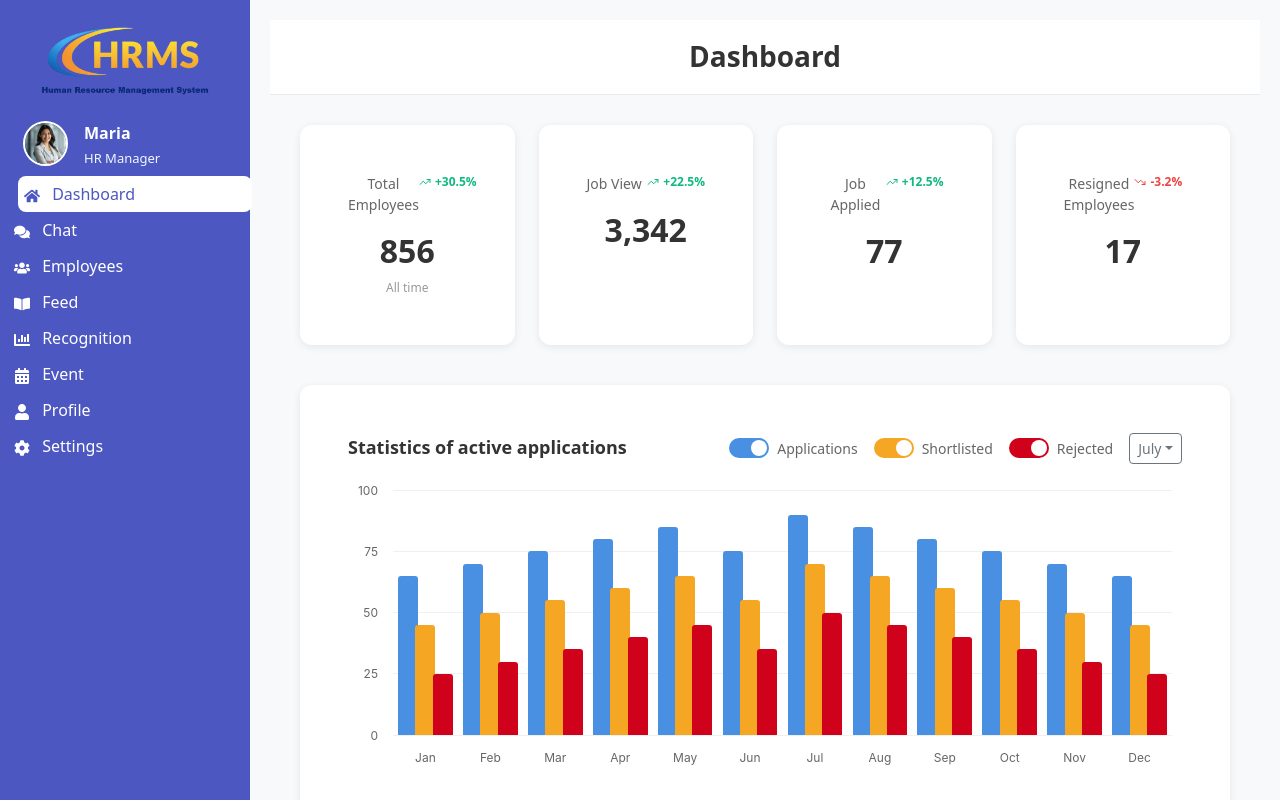
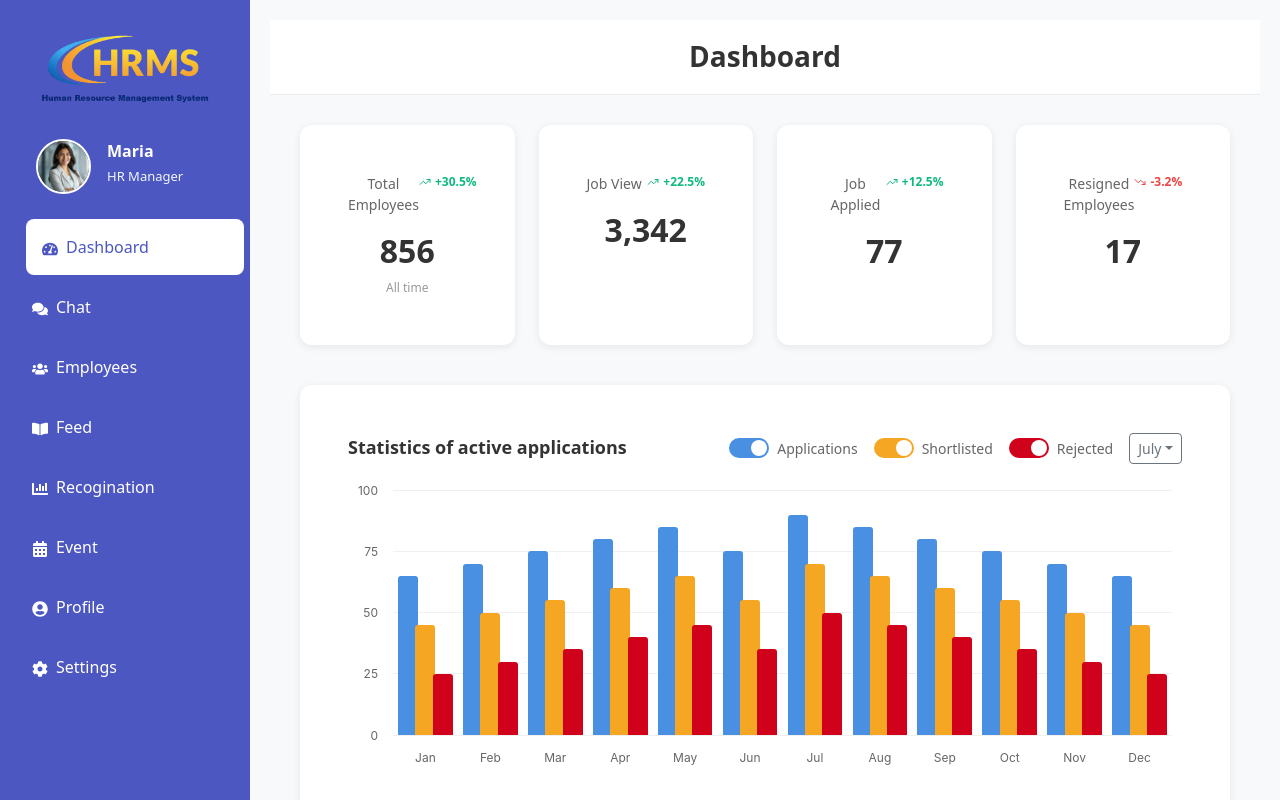
Before and after one commit to koushik369mondal/HRMS-WEBSITE, a React (Vite) app in the folder Frontend/: page / in a window 1280 px wide. Shown: the top 800 px of the page. Built offline with nearby package versions, Linux system fonts and the light colour scheme.

Commit message:
sidebar updated

```diff
--- a/Frontend/src/components/Sidebar.jsx
+++ b/Frontend/src/components/Sidebar.jsx
@@ -1,24 +1,12 @@
 import React from 'react';
-import {
-    FaHome,
-    FaChartBar,
-    FaBookOpen,
-    FaComments,
-    FaUsers,
-    FaCalendarAlt,
-    FaUser,
-    FaCog
-} from 'react-icons/fa';
+import {FaTachometerAlt,FaChartBar,FaBookOpen, FaComments, FaUsers, FaCalendarAlt, FaUserCircle,FaCog} from 'react-icons/fa';
 
 const styles = `
-.side-navbar {
+.side-navbar{
     width: 250px;
     min-height: 100vh;
     background-color: #4c57c1;
     position: fixed;
-    top: 0;
-    left: 0;
-    z-index: 1000;
 }
 
 .logo-img {
@@ -27,26 +15,26 @@ const styles = `
 
 .profile-container {
     display: flex;
-    padding: 5px 15px;
+    padding: 15px 20px;
 }
 
-.profile-img {
-    width: 45px;
-    height: 45px;
+.profile-img{
+    width: 55px;
+    height: 55px;
     object-fit: cover;
     border-radius: 50%;
-    margin-bottom: 5px;
+    margin-bottom: 10px;
     border: 2px solid #ffffff;
 }
 
-.profile-info small {
+.profile-info small{
     color: aliceblue;
     font-size: small;
 }
 
 .side-navbar .nav-link {
   font-size: 16px;
-    padding: 6px;
+  padding: 16px;
   color: white;
   background-color: transparent;
   border-radius: 8px;
@@ -56,102 +44,70 @@ const styles = `
     border-radius 0.4s ease-in-out;
 }
 
-.nav-link:hover {
-    background-color: #0401011f;
+
+.nav-link:hover{
+    background-color:#0401011f;
     border-radius: 8px;
 }
-
-.nav-link.active {
+.nav-link.active{
     background-color: #ffffff;
     color: #4c57c1 !important;
     border-radius: 8px;
     transform: translateX(10px);
 }
-`;
-
-function InjectStyles({ css }) {
+`
+function InjectStyles({css}) {
     return <style>{css}</style>;
 }
 
-const Sidebar = ({ setActivePage, activePage }) => {
+console.log("Sidebar loaded");
+const Sidebar = ( {setActivePage,activePage}) => {
     return (
         <>
         <InjectStyles css={styles} />
 
-            <div className="side-navbar d-flex flex-column flex-shrink-0 p-2">
-                {/* Logo */}
-                <div className="logo-container text-center">
-                    <img src="/logo.png" alt="HRMS logo" className="img-fluid logo-img" />
+        <div className="side-navbar d-flex flex-column flex-shrink-0 p-3">
+
+            {/*HRMS Logo */}
+
+            <div className='logo-container text-center'>
+                <img
+                    src="/logo.png"
+                    alt='HRMS logo'
+                    className='img-fluid logo-img'/>
             </div>
 
-                {/* Profile */}
+            {/* Profile Info */}
+
             <div className="profile-container">
-                    <div className="profile-img-container d-flex justify-content-center align-items-center me-3">
+                <div className='profile-img-container d-flex justify-content-center align-items-center me-3'>
                     <img
                     src="/maria.jpg"
-                            alt="Profile"
-                            className="img-fluid profile-img"
-                        />
+                    alt='Profile'
+                    className='img-fluid profile-img'/>
                 </div>
-                    <div className="profile-info">
-                        <p className="text-white fw-bold mb-0">Maria</p>
+                <div className='profile-info'>
+                    <p className='text-white fw-bold mb-0'>Maria</p>
                     <small>HR Manager</small>
                 </div>
             </div>
 
-                {/* Navigation */}
-                <ul className="nav flex-column mb-auto">
-                    <li className="nav-item w-100 mb-0" onClick={() => setActivePage('dashboard')} style={{ cursor: 'pointer' }}>
-                        <div className={`nav-link text-white w-100 text-start ${activePage === 'dashboard' ? 'active' : ''}`}>
-                            <FaHome className="me-2" /> Dashboard
-                        </div>
+            {/*Navigation items */}
+
+            <ul className='nav flex-column mb-auto'>
+                <li className='nav-item w-100 mb-1'>
+                    <button onClick={() => setActivePage('dashboard')} className={`nav-link text-white w-100 text-start ${activePage === 'dashboard'?'active':''}`}><FaTachometerAlt className='me-2' /><span className="nav-label">Dashboard</span> </button>
                 </li>
-
-                    <li className="nav-item w-100 mb-0" onClick={() => setActivePage('chat')} style={{ cursor: 'pointer' }}>
-                        <div className={`nav-link text-white w-100 text-start ${activePage === 'chat' ? 'active' : ''}`}>
-                            <FaComments className="me-2" /> Chat
-                        </div>
-                    </li>
-
-                    <li className="nav-item w-100 mb-0" onClick={() => setActivePage('employees')} style={{ cursor: 'pointer' }}>
-                        <div className={`nav-link text-white w-100 text-start ${activePage === 'employees' ? 'active' : ''}`}>
-                            <FaUsers className="me-2" /> Employees
-                        </div>
-                    </li>
-
-                    <li className="nav-item w-100 mb-0" onClick={() => setActivePage('feed')} style={{ cursor: 'pointer' }}>
-                        <div className={`nav-link text-white w-100 text-start ${activePage === 'feed' ? 'active' : ''}`}>
-                            <FaBookOpen className="me-2" /> Feed
-                        </div>
-                    </li>
-
-                    <li className="nav-item w-100 mb-0" onClick={() => setActivePage('recognition')} style={{ cursor: 'pointer' }}>
-                        <div className={`nav-link text-white w-100 text-start ${activePage === 'recognition' ? 'active' : ''}`}>
-                            <FaChartBar className="me-2" /> Recognition
-                        </div>
-                    </li>
-
-                    <li className="nav-item w-100 mb-0" onClick={() => setActivePage('event')} style={{ cursor: 'pointer' }}>
-                        <div className={`nav-link text-white w-100 text-start ${activePage === 'event' ? 'active' : ''}`}>
-                            <FaCalendarAlt className="me-2" /> Event
-                        </div>
-                    </li>
-
-                    <li className="nav-item w-100 mb-0" onClick={() => setActivePage('profile')} style={{ cursor: 'pointer' }}>
-                        <div className={`nav-link text-white w-100 text-start ${activePage === 'profile' ? 'active' : ''}`}>
-                            <FaUser className="me-2" /> Profile
-                        </div>
-                    </li>
-
-                    <li className="nav-item w-100 mb-0" onClick={() => setActivePage('settings')} style={{ cursor: 'pointer' }}>
-                        <div className={`nav-link text-white w-100 text-start ${activePage === 'settings' ? 'active' : ''}`}>
-                            <FaCog className="me-2" /> Settings
-                        </div>
-                    </li>
+                <li className='w-100 mb-1'><button onClick={() => setActivePage('chat')} className={`nav-link text-white w-100 text-start ${activePage === 'chat'?'active':''}`}><FaComments className='me-2' /><span className="nav-label">Chat</span></button></li>
+                <li className='w-100 mb-1'><button onClick={() => setActivePage('employees')} className={`nav-link text-white w-100 text-start ${activePage === 'employees'?'active':''}`}><FaUsers className='me-2' /><span className="nav-label">Employees</span></button></li>
+                <li className='w-100 mb-1'><button onClick={() => setActivePage('feed')} className={`nav-link text-white w-100 text-start ${activePage === 'feed'?'active':''}`}><FaBookOpen className='me-2' /><span className="nav-label">Feed</span></button></li>
+                <li className='w-100 mb-1'><button onClick={() => setActivePage('recogination')} className={`nav-link text-white w-100 text-start ${activePage === 'recogination'?'active':''}`}><FaChartBar className='me-2' /><span className="nav-label">Recogination</span></button></li>
+                <li className='w-100 mb-1'><button onClick={() => setActivePage('event')} className={`nav-link text-white w-100 text-start ${activePage === 'event'?'active':''}`}><FaCalendarAlt className='me-2' /><span className="nav-label">Event</span></button></li>
+                <li className='w-100 mb-1'><button onClick={() => setActivePage('profile')} className={`nav-link text-white w-100 text-start ${activePage === 'profile'?'active':''}`}><FaUserCircle className='me-2' /><span className="nav-label">Profile</span></button></li>
+                <li className='w-100 mb-1'><button onClick={() => setActivePage('settings')} className={`nav-link text-white w-100 text-start ${activePage === 'settings'?'active':''}`}><FaCog className='me-2' /><span className="nav-label">Settings</span></button></li>
             </ul>
         </div>
         </>
     );
 };
-
 export default Sidebar;
```
Lines whose indentation alone changed are shown as unchanged.
